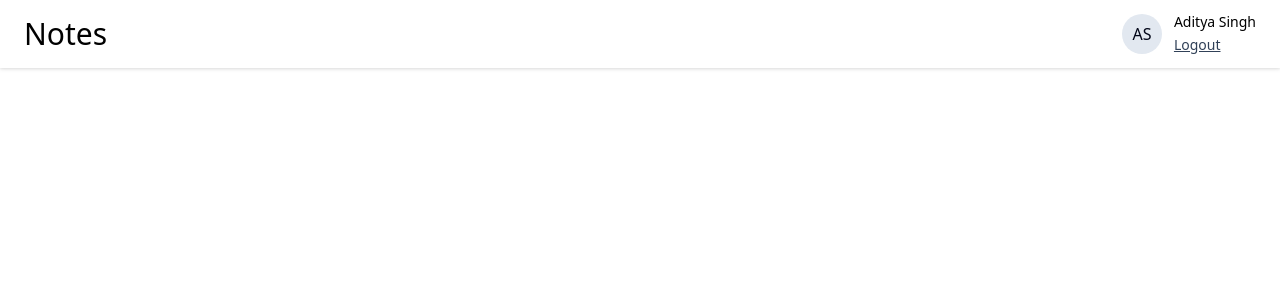
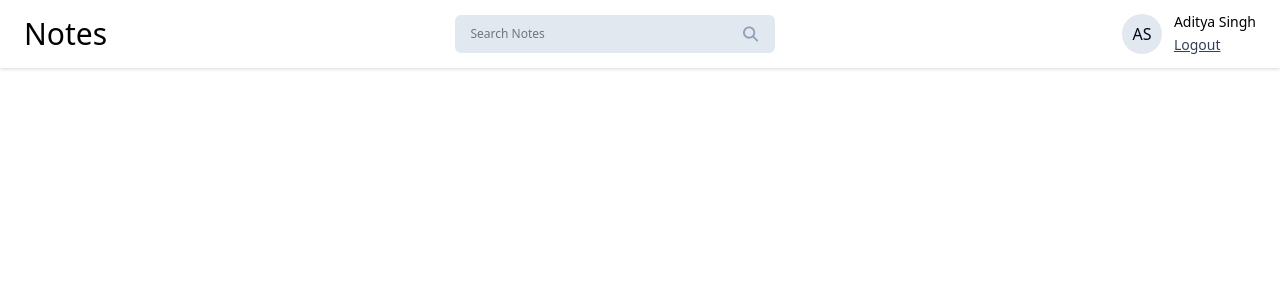
Before and after one commit to adigogetit/Notes-app, a React (Vite) app in the folder vite-project/: page /home in a window 1280 px wide. Shown: the top 300 px of the page. Built offline with nearby package versions, Linux system fonts and the light colour scheme.

Commit message:
search bar done

```diff
--- a/vite-project/src/components/Navbar/Navbar.jsx
+++ b/vite-project/src/components/Navbar/Navbar.jsx
@@ -1,17 +1,36 @@
-import React from 'react'
+import React, { useState } from 'react'
 import Profileinfo from '../Cards/Profileinfo'
 import { useNavigate } from 'react-router-dom'
+import Searchbar from '../searchbar/Searchbar';
 
 const Navbar = () => {
 
-  const navigate = useNavigate;
+  const [searchQuery , setSearchQuery] = useState("");
+  const navigate = useNavigate();
 
   const onLogout = ()=>{
     navigate("/login");
   }
+
+  const handleSearch = ()=>{};
+  const onClearSearch = ()=>{
+    setSearchQuery("");
+  };
+
+
   return (
     <div className='bg-white flex items-center justify-between px-6 py-2 drop-shadow'>
         <h2 className='text-3xl font-medium text-black py-2'>Notes</h2>
+
+        <Searchbar
+         value={searchQuery}
+         onChange={({target})=>{
+          setSearchQuery(target.value);
+         }}
+         handleSearch={handleSearch}
+         onClearSearch={onClearSearch}
+        />
+
         <Profileinfo onLogout={onLogout}/>
 
     </div>
--- /dev/null
+++ b/vite-project/src/components/searchbar/Searchbar.jsx
@@ -0,0 +1,29 @@
+import React from 'react'
+import { FaMagnifyingGlass } from 'react-icons/fa6'
+import { IoMdClose } from 'react-icons/io'
+
+const Searchbar = ({value,onChange,handleSearch,onClearSearch}) => {
+
+  return (
+    <div className='w-80 flex items-center px-4 bg-slate-200 rounded-md'>
+        <input
+        type="text"
+        placeholder='Search Notes'
+        className='w-full text-xs bg-transparent py-[11px] outline-none'
+        value={value}
+        onChange={onChange}
+        />
+
+        {value && (
+        <IoMdClose className='text-xl text-slate-500 cursor-pointer hover:text-black mr-3'
+        onClick={onClearSearch}/>
+        )}
+
+        <FaMagnifyingGlass className='text-slate-400 cursor-pointer hover:text-black'
+        onClick={handleSearch}/>
+
+    </div>
+  )
+}
+
+export default Searchbar
```
